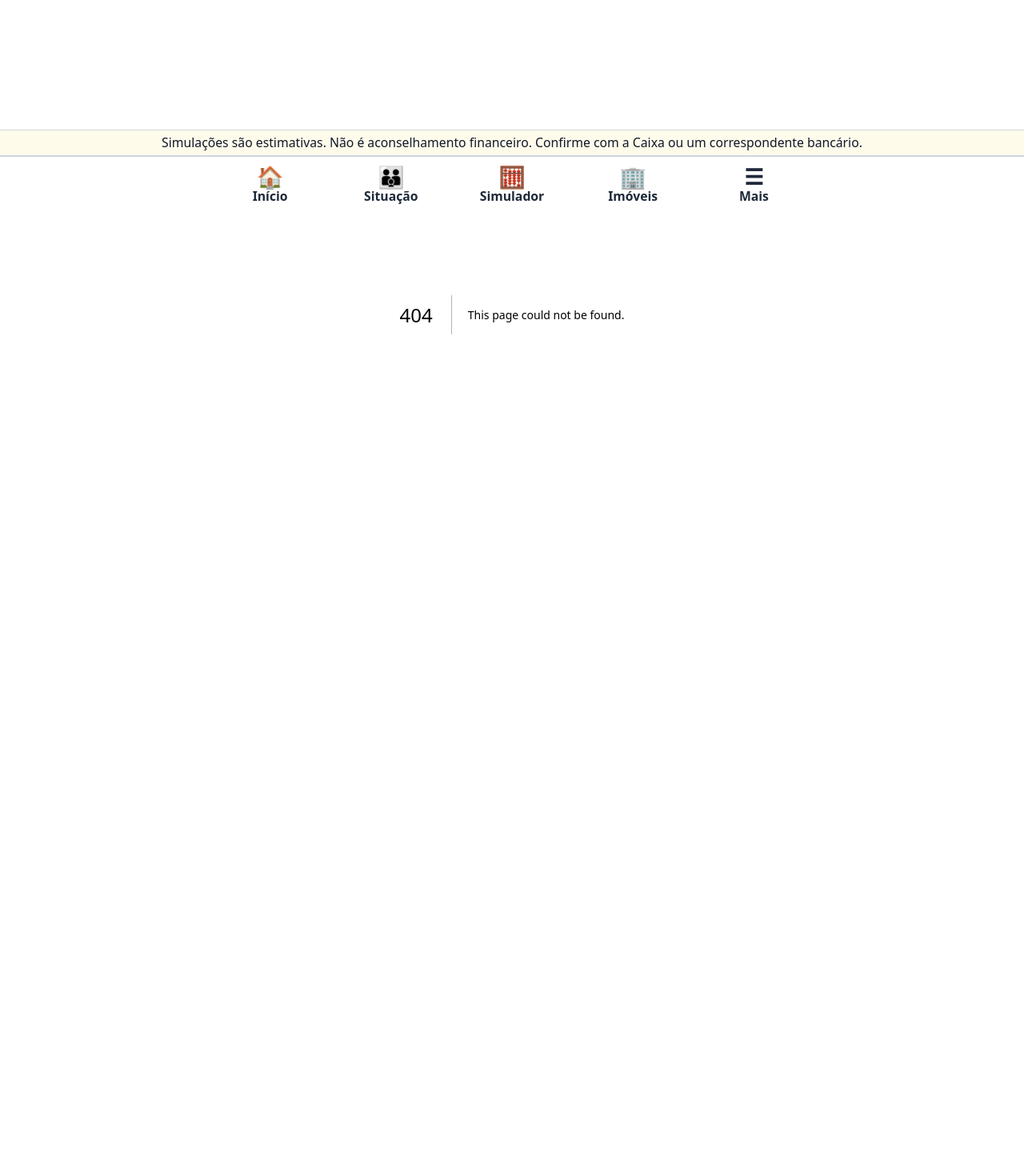
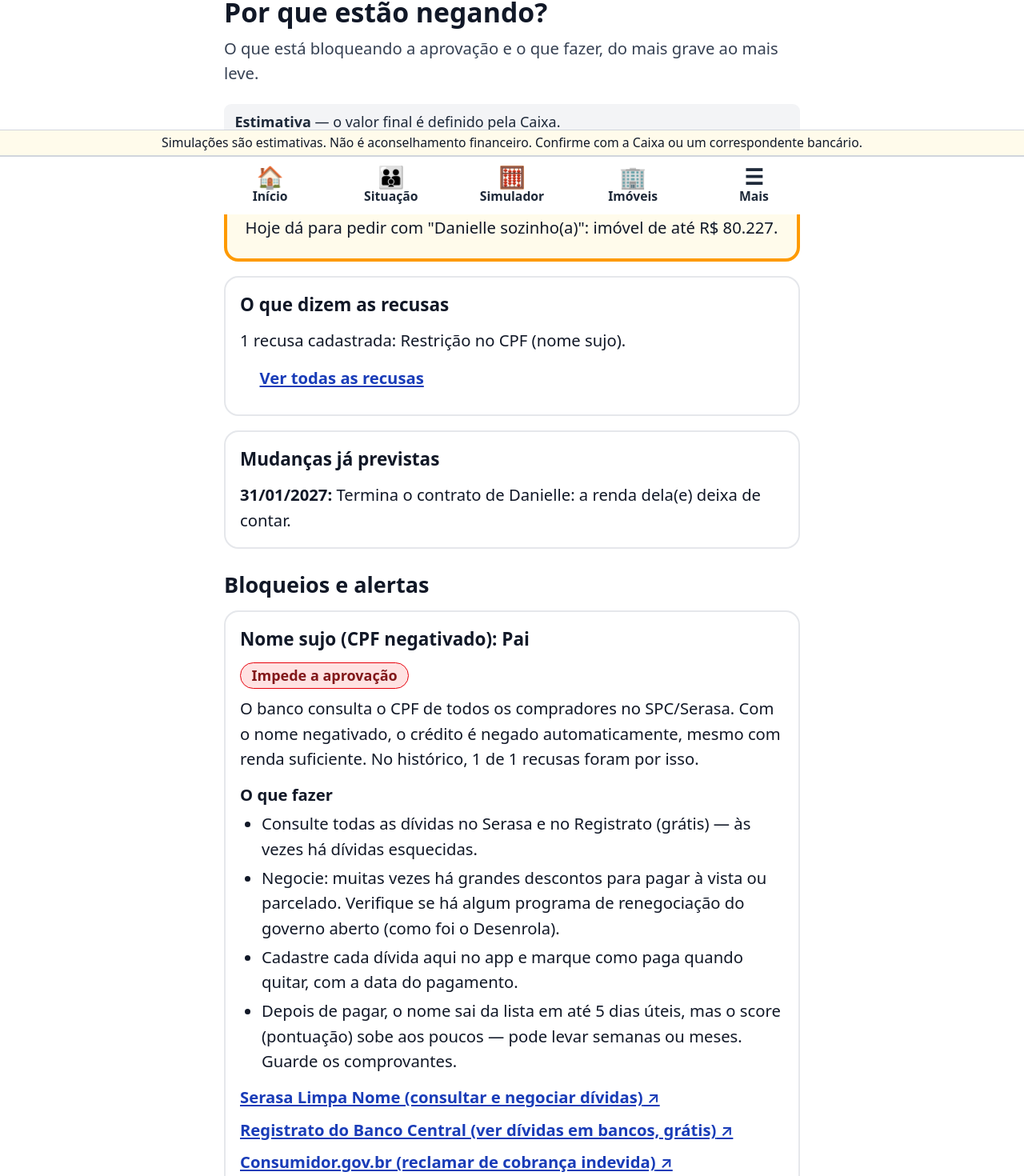
Before and after one commit to PepeHenrque/apts, a Next.js app: page /diagnostico in a window 1280 px wide. Before the commit this address had no page. Shown: the part 532-2002 px from the top of the page at 80% size. Before the commit the page ends 1524 px from the top, so only its background shows below. Built offline with nearby package versions, Linux system fonts and the light colour scheme.

Commit message:
feat(simulador): diagnóstico com semáforo e simulador de cenários com e se

```diff
--- /dev/null
+++ b/src/app/diagnostico/page.tsx
@@ -0,0 +1,94 @@
+"use client";
+
+import { CartaoSemaforo } from "@/components/calculo";
+import { AvisoCalculo, BotaoLink, Cartao, Carregando, Selo, TituloPagina } from "@/components/ui";
+import { useDiagnostico, useEstadoFamilia } from "@/lib/armazenamento/hooks";
+import type { Gravidade } from "@/lib/dominio/diagnostico";
+import { formatarData } from "@/lib/formatar";
+
+const SELO_GRAVIDADE: Record<Gravidade, { cor: "vermelho" | "amarelo" | "azul"; texto: string }> = {
+  3: { cor: "vermelho", texto: "Impede a aprovação" },
+  2: { cor: "amarelo", texto: "Precisa de atenção" },
+  1: { cor: "azul", texto: "Bom saber" },
+};
+
+export default function PaginaDiagnostico() {
+  const estado = useEstadoFamilia();
+  const d = useDiagnostico(estado);
+  if (!estado || !d) return <Carregando />;
+
+  return (
+    <>
+      <TituloPagina subtitulo="O que está bloqueando a aprovação e o que fazer, do mais grave ao mais leve.">
+        Por que estão negando?
+      </TituloPagina>
+      <AvisoCalculo />
+      <CartaoSemaforo diagnostico={d} />
+
+      {d.recusas.total > 0 && (
+        <Cartao titulo="O que dizem as recusas">
+          <p className="text-lg">{d.recusas.frase}</p>
+          <BotaoLink href="/situacao/recusas" variante="discreto" className="mt-1 px-0">
+            Ver todas as recusas
+          </BotaoLink>
+        </Cartao>
+      )}
+
+      {d.mudancas.length > 0 && (
+        <Cartao titulo="Mudanças já previstas">
+          <ul className="space-y-2">
+            {d.mudancas.map((m) => (
+              <li key={`${m.pessoaId}-${m.data}`} className="text-lg">
+                <strong>{formatarData(m.data)}:</strong> {m.descricao}
+              </li>
+            ))}
+          </ul>
+        </Cartao>
+      )}
+
+      <h2 className="mt-6 mb-3 text-2xl font-bold">Bloqueios e alertas</h2>
+      {d.bloqueios.length === 0 && (
+        <Cartao>
+          <p className="text-lg">Nenhum bloqueio encontrado com os dados atuais. 🎉</p>
+        </Cartao>
+      )}
+      {d.bloqueios.map((b) => (
+        <Cartao key={b.id} titulo={b.titulo}>
+          <div className="mb-2">
+            <Selo cor={SELO_GRAVIDADE[b.gravidade].cor}>{SELO_GRAVIDADE[b.gravidade].texto}</Selo>
+          </div>
+          <p className="text-lg">{b.explicacao}</p>
+          <h3 className="mt-3 text-lg font-bold">O que fazer</h3>
+          <ul className="mt-1 list-disc space-y-1 pl-6 text-lg">
+            {b.oQueFazer.map((passo) => (
+              <li key={passo}>{passo}</li>
+            ))}
+          </ul>
+          {b.links.length > 0 && (
+            <ul className="mt-3 space-y-2">
+              {b.links.map((l) => (
+                <li key={l.url}>
+                  <a
+                    href={l.url}
+                    target="_blank"
+                    rel="noopener noreferrer"
+                    className="text-lg font-semibold text-blue-800 underline"
+                  >
+                    {l.texto} ↗
+                  </a>
+                </li>
+              ))}
+            </ul>
+          )}
+        </Cartao>
+      ))}
+
+      <div className="mt-4 flex flex-col gap-2">
+        <BotaoLink href="/simulador">Ver os cenários de compra</BotaoLink>
+        <BotaoLink href="/situacao" variante="secundario">
+          Atualizar nossa situação
+        </BotaoLink>
+      </div>
+    </>
+  );
+}
--- /dev/null
+++ b/src/app/simulador/page.tsx
@@ -0,0 +1,163 @@
+"use client";
+
+import { useMemo, useState } from "react";
+import { CartaoCenario, TabelaParcelas } from "@/components/calculo";
+import { CampoData, CampoMarcar, CampoNumero, CampoSelecao } from "@/components/campos";
+import { Aviso, AvisoCalculo, Botao, Carregando, EstadoVazio, TituloPagina } from "@/components/ui";
+import { useEstadoFamilia } from "@/lib/armazenamento/hooks";
+import { hoje, lerDataIso } from "@/lib/datas";
+import { gerarCenarios, melhorCenario } from "@/lib/dominio/cenarios";
+import {
+  NOMES_SITUACAO,
+  type EstadoFamilia,
+  type SituacaoEmpregoPessoa,
+} from "@/lib/dominio/esquemas";
+import { formatarData } from "@/lib/formatar";
+
+interface Ajuste {
+  situacao?: SituacaoEmpregoPessoa;
+  salario?: number;
+  nomeLimpo?: boolean;
+}
+
+/** Aplica as mudanças do "e se…" numa cópia dos dados (os dados salvos não mudam). */
+function aplicarAjustes(estado: EstadoFamilia, ajustes: Record<string, Ajuste>): EstadoFamilia {
+  return {
+    ...estado,
+    pessoas: estado.pessoas.map((p) => {
+      const a = ajustes[p.id];
+      if (!a) return p;
+      return {
+        ...p,
+        emprego: {
+          ...p.emprego,
+          situacao: a.situacao ?? p.emprego.situacao,
+          salarioBruto: a.salario ?? p.emprego.salarioBruto,
+          // No "e se" um emprego novo não tem data de fim.
+          dataFimPrevista: a.situacao ? "" : p.emprego.dataFimPrevista,
+        },
+        cpf: a.nomeLimpo ? { negativado: false, dividas: [] } : p.cpf,
+      };
+    }),
+  };
+}
+
+export default function PaginaSimulador() {
+  const estado = useEstadoFamilia();
+  const [ajustes, setAjustes] = useState<Record<string, Ajuste>>({});
+  const [dataSimulacao, setDataSimulacao] = useState("");
+  const [parcelasDe, setParcelasDe] = useState<string | null>(null);
+
+  const calculo = useMemo(() => {
+    if (!estado) return null;
+    const data = lerDataIso(dataSimulacao) ?? hoje();
+    const cenarios = gerarCenarios(aplicarAjustes(estado, ajustes), data);
+    return { cenarios, melhor: melhorCenario(cenarios) };
+  }, [estado, ajustes, dataSimulacao]);
+
+  if (!estado || !calculo) return <Carregando />;
+
+  const compradores = estado.pessoas.filter((p) => p.podeSerComprador);
+  const temAjustes = Object.keys(ajustes).length > 0 || dataSimulacao !== "";
+  const mudar = (id: string, dados: Ajuste) =>
+    setAjustes((atual) => ({ ...atual, [id]: { ...atual[id], ...dados } }));
+  const cenarioParcelas = calculo.cenarios.find((c) => c.id === parcelasDe) ?? null;
+
+  return (
+    <>
+      <TituloPagina subtitulo="Cada combinação de compradores muda o prazo, a parcela e o preço máximo.">
+        Simulador
+      </TituloPagina>
+      <AvisoCalculo />
+
+      <details
+        className="mb-4 rounded-2xl border-2 border-blue-300 bg-blue-50 p-4"
+        open={temAjustes}
+      >
+        <summary className="min-h-12 cursor-pointer text-xl font-bold text-blue-900">
+          E se…? (testar mudanças sem salvar)
+        </summary>
+        <div className="mt-3">
+          <CampoData
+            rotulo="Simular na data"
+            ajuda="Deixe vazio para hoje. Ex.: depois do fim de um contrato."
+            valor={dataSimulacao}
+            aoMudar={setDataSimulacao}
+          />
+          {compradores.map((p) => {
+            const a = ajustes[p.id] ?? {};
+            return (
+              <fieldset
+                key={p.id}
+                className="mb-3 rounded-xl border-2 border-blue-200 bg-white p-3"
+              >
+                <legend className="px-1 text-lg font-bold">{p.nome}</legend>
+                <CampoSelecao
+                  rotulo="Trabalho"
+                  valor={a.situacao ?? p.emprego.situacao}
+                  opcoes={NOMES_SITUACAO}
+                  aoMudar={(situacao) => mudar(p.id, { situacao })}
+                />
+                <CampoNumero
+                  rotulo="Salário bruto"
+                  moeda
+                  valor={a.salario ?? p.emprego.salarioBruto}
+                  aoMudar={(salario) => mudar(p.id, { salario })}
+                />
+                {p.cpf.negativado && (
+                  <CampoMarcar
+                    rotulo="E se limpar o nome?"
+                    marcado={a.nomeLimpo ?? false}
+                    aoMudar={(nomeLimpo) => mudar(p.id, { nomeLimpo })}
+                  />
+                )}
+              </fieldset>
+            );
+          })}
+          {temAjustes && (
+            <Botao
+              variante="secundario"
+              onClick={() => {
+                setAjustes({});
+                setDataSimulacao("");
+              }}
+            >
+              Voltar para a situação real
+            </Botao>
+          )}
+        </div>
+      </details>
+
+      {temAjustes && (
+        <Aviso tipo="info" titulo="Você está vendo uma simulação “e se…”.">
+          {dataSimulacao && `Data simulada: ${formatarData(dataSimulacao)}. `}Os dados salvos não
+          foram alterados.
+        </Aviso>
+      )}
+
+      {compradores.length === 0 ? (
+        <EstadoVazio titulo="Ninguém marcado como possível comprador">
+          Em Situação → Pessoas, marque quem pode ser comprador.
+        </EstadoVazio>
+      ) : (
+        <>
+          {!calculo.melhor && (
+            <Aviso tipo="perigo" titulo="Nenhum cenário é aprovável com estes dados.">
+              Veja abaixo o motivo de cada um e o valor possível se os bloqueios forem resolvidos.
+            </Aviso>
+          )}
+          {calculo.cenarios.map((c) => (
+            <div key={c.id}>
+              <CartaoCenario
+                cenario={c}
+                ehMelhor={c.id === calculo.melhor?.id}
+                aoVerParcelas={() => setParcelasDe(parcelasDe === c.id ? null : c.id)}
+              />
+              {cenarioParcelas?.id === c.id && <TabelaParcelas cenario={cenarioParcelas} />}
+            </div>
+          ))}
+        </>
+      )}
+    </>
+  );
+}
```
